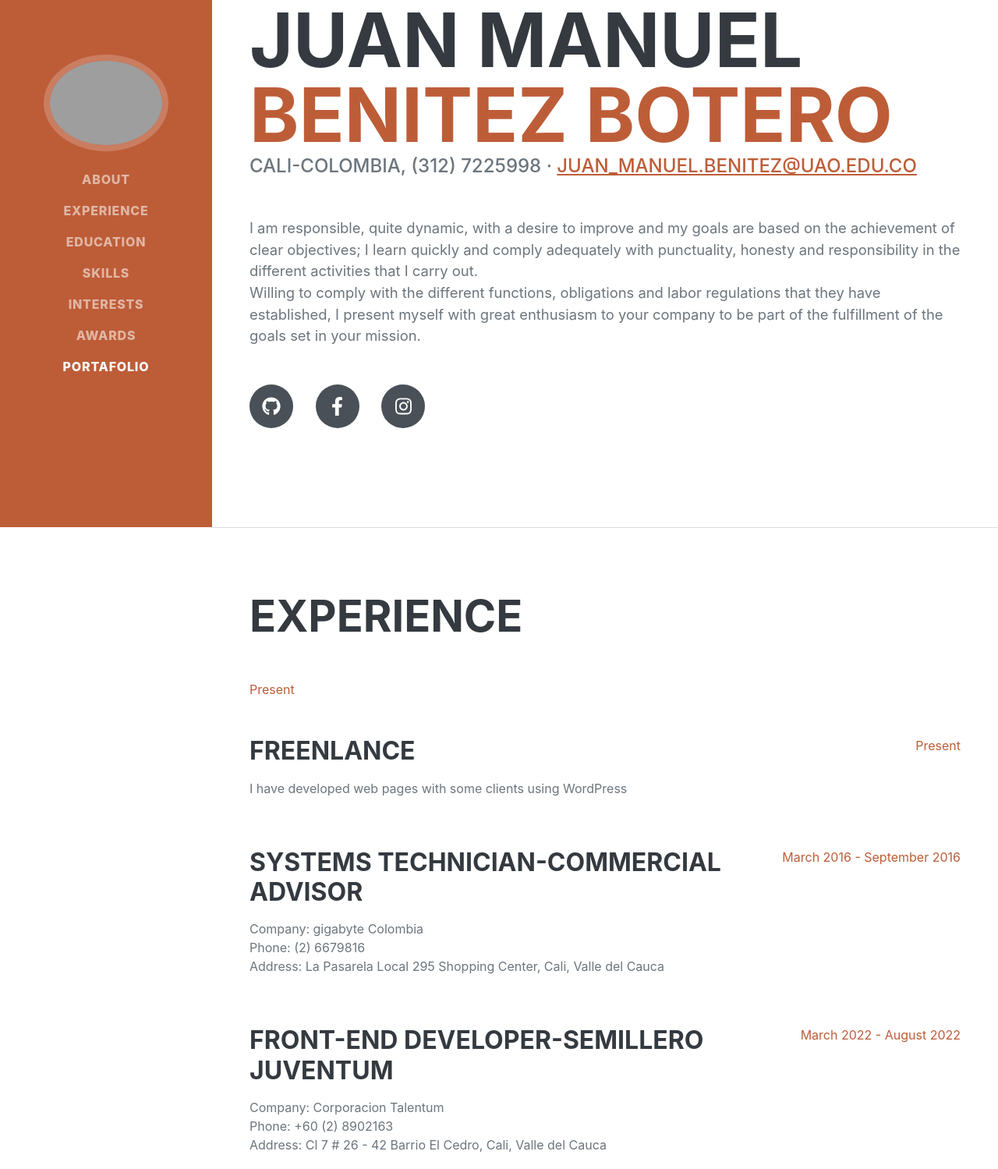
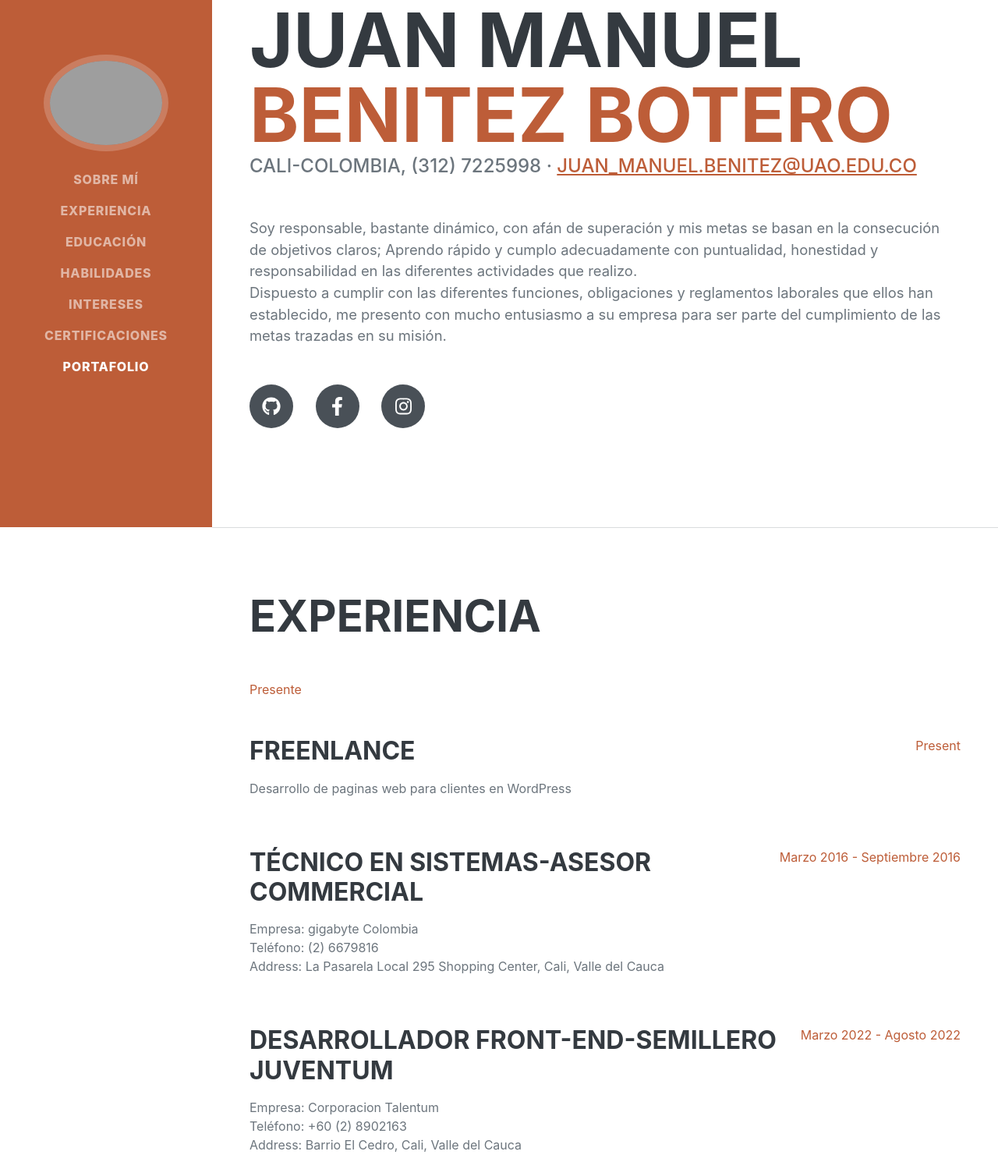
Before and after one commit to JuanBenitez2600/CV, a plain HTML site: page index.html in a window 1280 px wide. Shown: the part 124-1623 px from the top of the page at 78% size. Drawn offline with nearby package versions, Linux system fonts and the light colour scheme; grey boxes are pictures that could not be loaded; a web font is replaced by a local one.

Commit message:
Cambio a español

```diff
--- a/index.html
+++ b/index.html
@@ -25,12 +25,12 @@
             <button class="navbar-toggler" type="button" data-bs-toggle="collapse" data-bs-target="#navbarResponsive" aria-controls="navbarResponsive" aria-expanded="false" aria-label="Toggle navigation"><span class="navbar-toggler-icon"></span></button>
             <div class="collapse navbar-collapse" id="navbarResponsive">
                 <ul class="navbar-nav">
-                    <li class="nav-item"><a class="nav-link js-scroll-trigger" href="#about">About</a></li>
-                    <li class="nav-item"><a class="nav-link js-scroll-trigger" href="#experience">Experience</a></li>
-                    <li class="nav-item"><a class="nav-link js-scroll-trigger" href="#education">Education</a></li>
-                    <li class="nav-item"><a class="nav-link js-scroll-trigger" href="#skills">Skills</a></li>
-                    <li class="nav-item"><a class="nav-link js-scroll-trigger" href="#interests">Interests</a></li>
-                    <li class="nav-item"><a class="nav-link js-scroll-trigger" href="#awards">Awards</a></li>
+                    <li class="nav-item"><a class="nav-link js-scroll-trigger" href="#about">Sobre Mí</a></li>
+                    <li class="nav-item"><a class="nav-link js-scroll-trigger" href="#experience">Experiencia</a></li>
+                    <li class="nav-item"><a class="nav-link js-scroll-trigger" href="#education">Educación</a></li>
+                    <li class="nav-item"><a class="nav-link js-scroll-trigger" href="#skills">Habilidades</a></li>
+                    <li class="nav-item"><a class="nav-link js-scroll-trigger" href="#interests">Intereses</a></li>
+                    <li class="nav-item"><a class="nav-link js-scroll-trigger" href="#awards">Certificaciones</a></li>
                     <li class="nav-item"><a class="nav-link js-scroll-trigger" href="#Portafolio">Portafolio</a></li>
                 </ul>
             </div>
@@ -48,9 +48,9 @@
                         Cali-Colombia, (312) 7225998 ·
                         <a href="juan_manuel.benitez@uao.edu.co">juan_manuel.benitez@uao.edu.co</a>
                     </div>
-                    <p class="lead mb-5">I am responsible, quite dynamic, with a desire to improve and my goals are based on the achievement of clear objectives;
-                         I learn quickly and comply adequately with punctuality, honesty and responsibility in the different activities that I carry out.<br/>
-                         Willing to comply with the different functions, obligations and labor regulations that they have established, I present myself with great enthusiasm to your company to be part of the fulfillment of the goals set in your mission.
+                    <p class="lead mb-5">Soy responsable, bastante dinámico, con afán de superación y mis metas se basan en la consecución de objetivos claros;
+                        Aprendo rápido y cumplo adecuadamente con puntualidad, honestidad y responsabilidad en las diferentes actividades que realizo.<br/>
+                        Dispuesto a cumplir con las diferentes funciones, obligaciones y reglamentos laborales que ellos han establecido, me presento con mucho entusiasmo a su empresa para ser parte del cumplimiento de las metas trazadas en su misión.
                         </p>
                     <div class="social-icons">
                         <a class="social-icon" href="https://github.com/JuanBenitez2600"><i class="fab fa-github"></i></a>
@@ -63,40 +63,40 @@
             <!-- Experience-->
             <section class="resume-section" id="experience">
                 <div class="resume-section-content">
-                    <h2 class="mb-5">Experience</h2>
+                    <h2 class="mb-5">Experiencia</h2>
                     <div class="d-flex flex-column flex-md-row justify-content-between mb-5">
 
-                        <div class="flex-shrink-0"><span class="text-primary">Present</span></div>
+                        <div class="flex-shrink-0"><span class="text-primary">Presente</span></div>
                     </div>
                     <div class="d-flex flex-column flex-md-row justify-content-between mb-5">
                         <div class="flex-grow-1">
                             <h3 class="mb-0">freenlance</h3>
                             <div class="subheading mb-3"></div>
-                            <p>I have developed web pages with some clients using WordPress</p>
+                            <p>Desarrollo de paginas web para clientes en WordPress</p>
                         </div>
                         <div class="flex-shrink-0"><span class="text-primary">Present</span></div>
                     </div>
                     <div class="d-flex flex-column flex-md-row justify-content-between mb-5">
                         <div class="flex-grow-1">
-                            <h3 class="mb-0">Systems Technician-Commercial Advisor</h3>
+                            <h3 class="mb-0">Técnico en sistemas-Asesor Commercial</h3>
                             <div class="subheading mb-3"></div>
-                            <p>Company: gigabyte Colombia<br/>
-                                Phone: (2) 6679816<br/>
+                            <p>Empresa: gigabyte Colombia<br/>
+                                Teléfono: (2) 6679816<br/>
                                 Address: La Pasarela Local 295 Shopping Center, Cali, Valle del Cauca<br/>
                             </p>
                         </div>
-                        <div class="flex-shrink-0"><span class="text-primary">March 2016 - September 2016</span></div>
+                        <div class="flex-shrink-0"><span class="text-primary">Marzo 2016 - Septiembre 2016</span></div>
                     </div>
                     <div class="d-flex flex-column flex-md-row justify-content-between mb-5">
                         <div class="flex-grow-1">
-                            <h3 class="mb-0">front-end developer-Semillero Juventum</h3>
+                            <h3 class="mb-0">Desarrollador front-end-Semillero Juventum</h3>
                             <div class="subheading mb-3"></div>
-                            <p>Company: Corporacion Talentum<br/>
-                                Phone: +60 (2) 8902163<br/>
-                                Address: Cl 7 # 26 - 42 Barrio El Cedro, Cali, Valle del Cauca<br/>
+                            <p>Empresa: Corporacion Talentum<br/>
+                                Teléfono: +60 (2) 8902163<br/>
+                                Address: Barrio El Cedro, Cali, Valle del Cauca<br/>
                             </p>
                         </div>
-                        <div class="flex-shrink-0"><span class="text-primary">March 2022 - August 2022</span></div>
+                        <div class="flex-shrink-0"><span class="text-primary">Marzo 2022 - Agosto 2022</span></div>
                     </div>
                 </div>
             </section>
@@ -108,16 +108,16 @@
                     <div class="d-flex flex-column flex-md-row justify-content-between mb-5">
                         <div class="flex-grow-1">
                             <h3 class="mb-0">Universidad autonoma de occidente</h3>
-                            <div class="subheading mb-3">Multimedia Engineering</div>
-                            <div>Ninth semester</div>
+                            <div class="subheading mb-3">Ingenieria Multimedia</div>
+                            <div>Noveno semestre</div>
                             <p></p>
                         </div>
-                        <div class="flex-shrink-0"><span class="text-primary">2017 - Present</span></div>
+                        <div class="flex-shrink-0"><span class="text-primary">2017 - Presente</span></div>
                     </div>
                     <div class="d-flex flex-column flex-md-row justify-content-between">
                         <div class="flex-grow-1">
                             <h3 class="mb-0">Sena</h3>
-                            <div class="subheading mb-3">system technique</div>
+                            <div class="subheading mb-3">Técnico en sistmeas</div>
                             <p></p>
                         </div>
                         <div class="flex-shrink-0"><span class="text-primary">2015 - 2016</span></div>
@@ -144,7 +144,7 @@
             <section class="resume-section" id="skills">
                 <div class="resume-section-content">
                     <h2 class="mb-5">Skills</h2>
-                    <div class="subheading mb-3">Programming Languages & Tools</div>
+                    <div class="subheading mb-3">Lenguajes de programación & Herramientas</div>
                     <ul class="list-inline dev-icons">
                         <li class="list-inline-item"><i class="fab fa-html5"></i></li>
                         <li class="list-inline-item"><i class="fab fa-css3-alt"></i></li>
@@ -181,16 +181,16 @@
             <!-- Interests-->
             <section class="resume-section" id="interests">
                 <div class="resume-section-content">
-                    <h2 class="mb-5">Objectives</h2>
-                    <p>“One of my objectives is to raise my vision towards better proposals. I want to learn and lead in an optimal way in order to develop my personal and work skills for the benefit of every company in which I work "</p>
-                    <p>My main objective is to fill myself with knowledge to be able to acquire a greater notion and criteria of the environment that surrounds me and its needs. Make the company grow under proper supervision and through optimal teamwork</p>
+                    <h2 class="mb-5">Objetivos</h2>
+                    <p>“Quiero aprender y liderar de manera óptima para desarrollar mis habilidades personales y laborales en beneficio de cada empresa en la que trabajo"</p>
+                    <p>Mi principal objetivo es llenarme de conocimientos para poder adquirir una mayor noción y criterio del entorno que me rodea y sus necesidades. Hacer crecer la empresa bajo la debida supervisión y mediante un óptimo trabajo en equipo</p>
                 </div>
             </section>
             <hr class="m-0" />
             <!-- Awards-->
             <section class="resume-section" id="awards">
                 <div class="resume-section-content">
-                    <h2 class="mb-5">Awards & Certifications</h2>
+                    <h2 class="mb-5">Certificaciones</h2>
                     <ul class="fa-ul mb-0">
                         <li>
                             <span class="fa-li"><i class="fas fa-trophy text-warning"></i></span>
```
